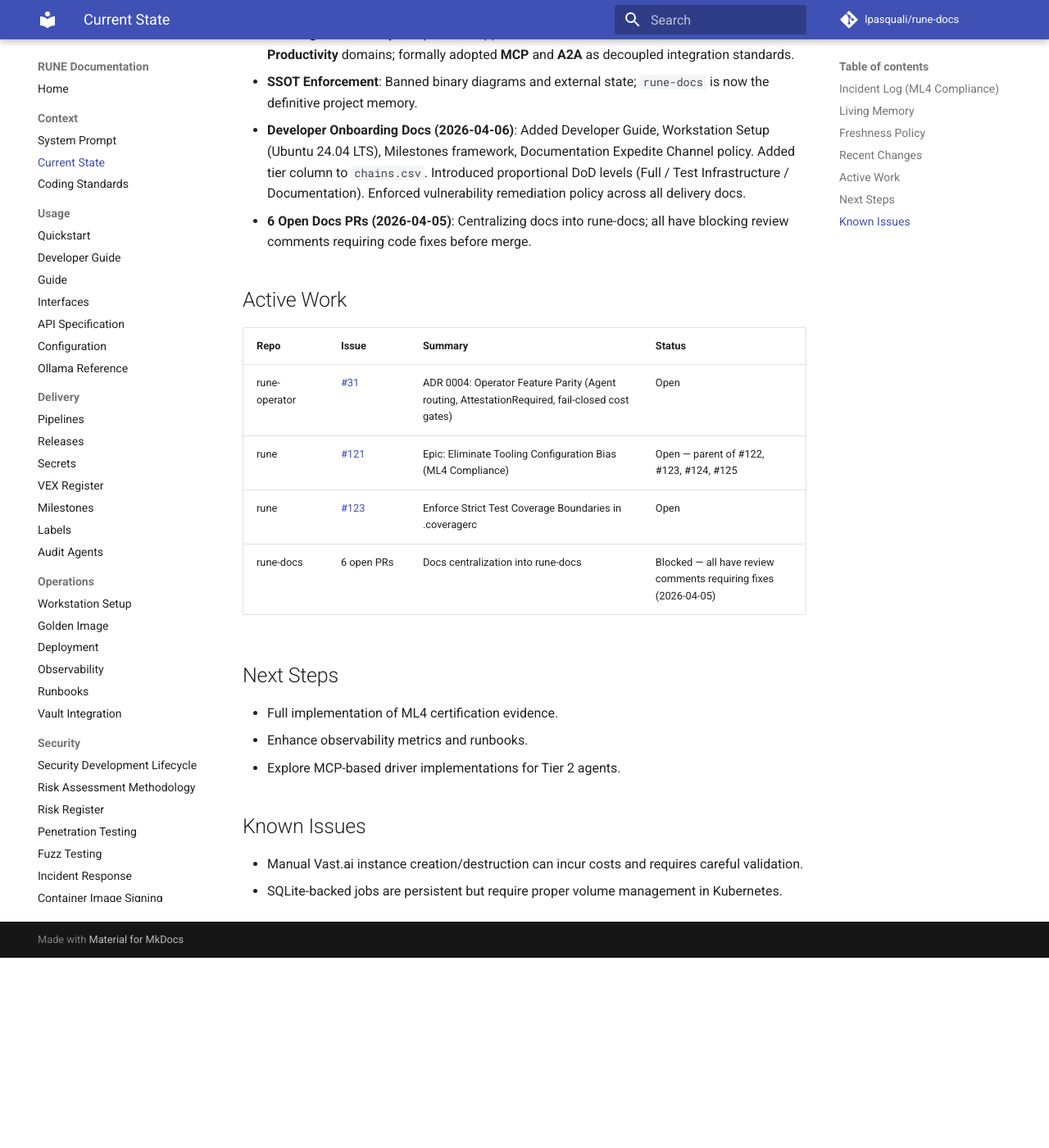
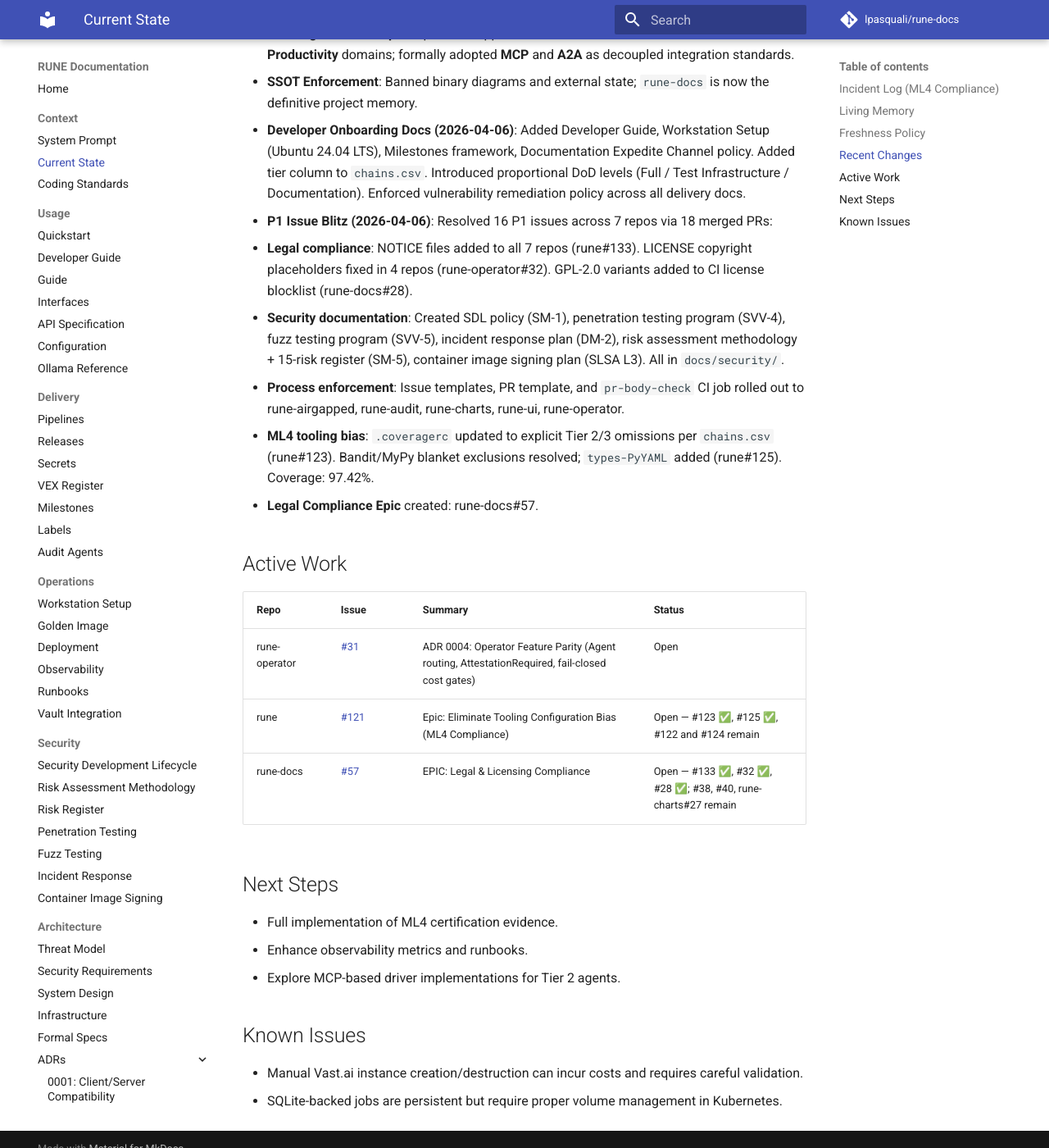
Before and after one commit to lpasquali/rune-docs, an MkDocs documentation site: the page built from docs/context/CURRENT_STATE.md, in a window 1280 px wide and 1400 px high, scrolled down 1093 px. Shown: the whole window at 82% size. Built offline with MkDocs 1.6.1 and Material for MkDocs 9.7.7, drawn with Linux system fonts in a browser that asks for light colours; comment, search, counter and statistics services are not loaded; before the commit the page ends 2261 px from its top, so only the background shows below that; some of the changed text lies outside the part shown.

Commit message:
docs: update CURRENT_STATE.md after P1 issue blitz
16 P1 issues resolved across 7 repos: legal compliance (NOTICE files,
LICENSE copyright, GPL gate), security documentation (SDL, pentest,
fuzz, IRP, risk register, image signing), process enforcement (5 repos),
and ML4 tooling bias (coveragerc, SAST/typing exclusions).

Co-Authored-By: Claude Opus 4.6 (1M context) <noreply@anthropic.com>

```diff
--- a/docs/context/CURRENT_STATE.md
+++ b/docs/context/CURRENT_STATE.md
@@ -30,7 +30,12 @@ Last updated: **2026-04-06**.
 - **2026 Agent Landscape**: Expanded support matrix to include **DevTools/Code** and **Productivity** domains; formally adopted **MCP** and **A2A** as decoupled integration standards.
 - **SSOT Enforcement**: Banned binary diagrams and external state; `rune-docs` is now the definitive project memory.
 - **Developer Onboarding Docs (2026-04-06)**: Added Developer Guide, Workstation Setup (Ubuntu 24.04 LTS), Milestones framework, Documentation Expedite Channel policy. Added tier column to `chains.csv`. Introduced proportional DoD levels (Full / Test Infrastructure / Documentation). Enforced vulnerability remediation policy across all delivery docs.
-- **6 Open Docs PRs (2026-04-05)**: Centralizing docs into rune-docs; all have blocking review comments requiring code fixes before merge.
+- **P1 Issue Blitz (2026-04-06)**: Resolved 16 P1 issues across 7 repos via 18 merged PRs:
+  - **Legal compliance**: NOTICE files added to all 7 repos (rune#133). LICENSE copyright placeholders fixed in 4 repos (rune-operator#32). GPL-2.0 variants added to CI license blocklist (rune-docs#28).
+  - **Security documentation**: Created SDL policy (SM-1), penetration testing program (SVV-4), fuzz testing program (SVV-5), incident response plan (DM-2), risk assessment methodology + 15-risk register (SM-5), container image signing plan (SLSA L3). All in `docs/security/`.
+  - **Process enforcement**: Issue templates, PR template, and `pr-body-check` CI job rolled out to rune-airgapped, rune-audit, rune-charts, rune-ui, rune-operator.
+  - **ML4 tooling bias**: `.coveragerc` updated to explicit Tier 2/3 omissions per `chains.csv` (rune#123). Bandit/MyPy blanket exclusions resolved; `types-PyYAML` added (rune#125). Coverage: 97.42%.
+  - **Legal Compliance Epic** created: rune-docs#57.
 
 
 ## Active Work
@@ -38,9 +43,8 @@ Last updated: **2026-04-06**.
 | Repo | Issue | Summary | Status |
 |---|---|---|---|
 | rune-operator | [#31](https://github.com/lpasquali/rune-operator/issues/31) | ADR 0004: Operator Feature Parity (Agent routing, AttestationRequired, fail-closed cost gates) | Open |
-| rune | [#121](https://github.com/lpasquali/rune/issues/121) | Epic: Eliminate Tooling Configuration Bias (ML4 Compliance) | Open — parent of #122, #123, #124, #125 |
-| rune | [#123](https://github.com/lpasquali/rune/issues/123) | Enforce Strict Test Coverage Boundaries in .coveragerc | Open |
-| rune-docs | 6 open PRs | Docs centralization into rune-docs | Blocked — all have review comments requiring fixes (2026-04-05) |
+| rune | [#121](https://github.com/lpasquali/rune/issues/121) | Epic: Eliminate Tooling Configuration Bias (ML4 Compliance) | Open — #123 ✅, #125 ✅, #122 and #124 remain |
+| rune-docs | [#57](https://github.com/lpasquali/rune-docs/issues/57) | EPIC: Legal & Licensing Compliance | Open — #133 ✅, #32 ✅, #28 ✅; #38, #40, rune-charts#27 remain |
 
 
 ## Next Steps
```
Also changed, not shown: other parts of docs/context/CURRENT_STATE.md (+1 -1 lines).
